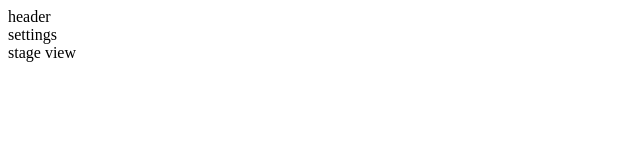
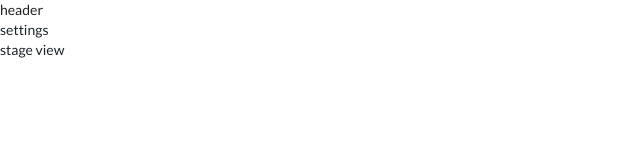
Before and after one commit to demoaccountrobotics/iamrobotics-demo, a React (Create React App) app: page / in a window 1280 px wide. Shown: the top 160 px of the page, without its empty margins (0-640 px from the left). Built offline with nearby package versions, Linux system fonts and the light colour scheme.

Commit message:
added semantic ui external cdn library. imported sass styling library. added theme variable styling file.

```diff
--- a/package.json
+++ b/package.json
@@ -5,6 +5,7 @@
     "@types/node": "^12.0.0",
     "@types/react": "^17.0.0",
     "@types/react-dom": "^17.0.0",
+    "node-sass": "^4.14.1",
     "react": "^17.0.2",
     "react-dom": "^17.0.2",
     "react-scripts": "4.0.3",
--- a/public/index.html
+++ b/public/index.html
@@ -3,6 +3,7 @@
   <head>
     <meta charset="utf-8" />
     <link rel="icon" href="%PUBLIC_URL%/favicon.ico" />
+    <link rel="stylesheet" href="https://cdnjs.cloudflare.com/ajax/libs/semantic-ui/2.4.1/semantic.min.css" />
     <title>IAM Robotics Demo</title>
   </head>
   <body>
--- /dev/null
+++ b/src/components/App.scss
@@ -0,0 +1,3 @@
+.app {
+  color: var(--primary-color);
+}
--- a/src/components/App.tsx
+++ b/src/components/App.tsx
@@ -1,10 +1,13 @@
 import Settings from "./Settings";
 import StageView from "./StageView";
+
+import '../theme.css'
+import './App.scss'
 
 const App = () => {
   // TODO: Create state and pass props to each component
   return (
-    <div>
+    <div className="app">
       <Settings />
       <StageView />
     </div>
--- /dev/null
+++ b/src/theme.css
@@ -0,0 +1,6 @@
+:root {
+  --primary-color: #1d252c;
+  --secondary-color: #444444;
+  --highlight-color: #bee450;
+  --background-color: #ffffff;
+}
```
Also changed, not shown: 2 other files (tests, documents, lock files or other folders).
